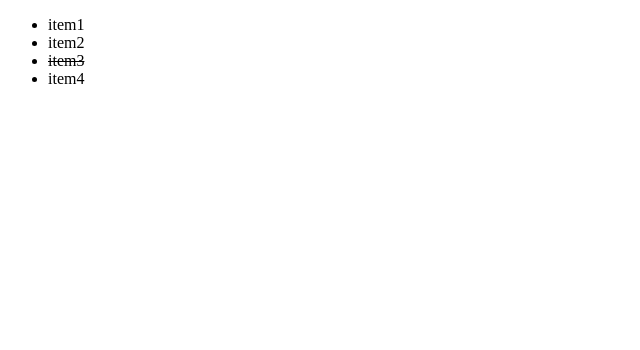
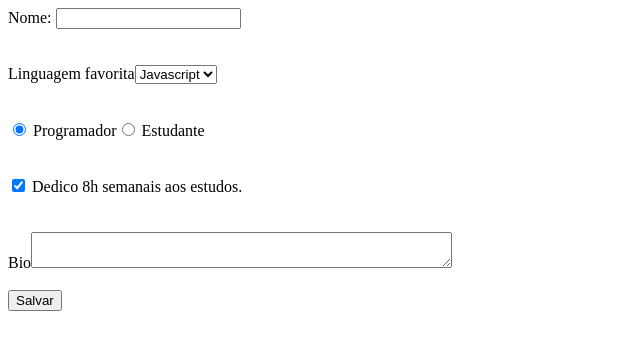
Before and after one commit to leo-jesus/iniciando-com-react, a React (Create React App) app: page / in a window 1280 px wide. Shown: the top 350 px of the page, without its empty margins (0-640 px from the left). Built offline with nearby package versions, Linux system fonts and the light colour scheme.

Commit message:
working with forms

```diff
--- /dev/null
+++ b/src/components/Formulario.js
@@ -0,0 +1,107 @@
+import React from "react";
+
+class Formulario extends React.Component {
+  constructor(props) {
+    super(props);
+    this.state = {
+      nome: "",
+      linguagem: "Javascript",
+      tipo: "programador",
+      dedico: true,
+      bio: "",
+    };
+    this.handleSubmit = (event) => {
+      event.preventDefault();
+      console.log(this.state);
+    };
+
+    this.changeName = (event) => {
+      this.setState({ nome: event.target.value });
+    };
+
+    this.changeSelect = (event) => {
+      this.setState({ linguagem: event.target.value });
+    };
+
+    this.changeRadio = (event) => {
+      this.setState({ tipo: event.target.value });
+    };
+    this.changeCheckbox = (event) => {
+      this.setState({ dedico: event.target.checked });
+    };
+    this.changeBio = (event) => {
+      this.setState({ bio: event.target.value });
+    };
+  }
+  render() {
+    return (
+      <>
+        <form onSubmit={this.handleSubmit}>
+          <label>
+            Nome:{" "}
+            <input
+              type="text"
+              value={this.state.nome}
+              onChange={this.changeName}
+            ></input>
+          </label>
+          <br />
+          <br />
+          <br />
+          <label>
+            Linguagem favorita
+            <select value={this.state.linguagem} onChange={this.changeSelect}>
+              <option>Javascript</option>
+              <option>Phyton</option>
+              <option>C++</option>
+            </select>
+          </label>
+          <br />
+          <br />
+          <br />
+          <input
+            type="radio"
+            checked={this.state.tipo === "programador"}
+            onChange={this.changeRadio}
+            value="programador"
+          />{" "}
+          Programador
+          <input
+            type="radio"
+            checked={this.state.tipo === "estudante"}
+            onChange={this.changeRadio}
+            value="estudante"
+          />{" "}
+          Estudante
+          <br />
+          <br />
+          <br />
+          <label>
+            <input
+              type="checkbox"
+              checked={this.state.dedico}
+              onChange={this.changeCheckbox}
+            />{" "}
+            Dedico 8h semanais aos estudos.
+          </label>
+          <br />
+          <br />
+          <br />
+          <label>
+            Bio
+            <textarea
+              cols="50"
+              defaultValue={this.state.bio}
+              onChange={this.changeBio}
+            />
+          </label>
+          <br />
+          <br />
+          <input type="submit" value="Salvar"></input>
+        </form>
+      </>
+    );
+  }
+}
+
+export default Formulario;
--- a/src/index.js
+++ b/src/index.js
@@ -5,20 +5,23 @@
 // import App3 from "./components/App3";
 // import App4 from "./components/App4";
 // import App5 from "./components/App5";
-import { Lista, Item } from "./components/Lista";
+// import { Lista, Item } from "./components/Lista";
+import Formulario from "./components/Formulario";
 
 // import * as serviceWorker from "./serviceWorker";
 
 ReactDOM.render(
   <React.StrictMode>
-    <Lista>
+    <Formulario />
+
+    {/* <Lista>
       <Item key={999} id={999} completo={true}>
         teste
       </Item>
       <Item key={1000} id={1000} completo={false}>
         teste2
       </Item>
-    </Lista>
+    </Lista> */}
 
     {/* <App2 title="Isso é um teste">
       Lorem ipsum dolor sit amet consectetur adipisicing elit. Nihil officia,
```
